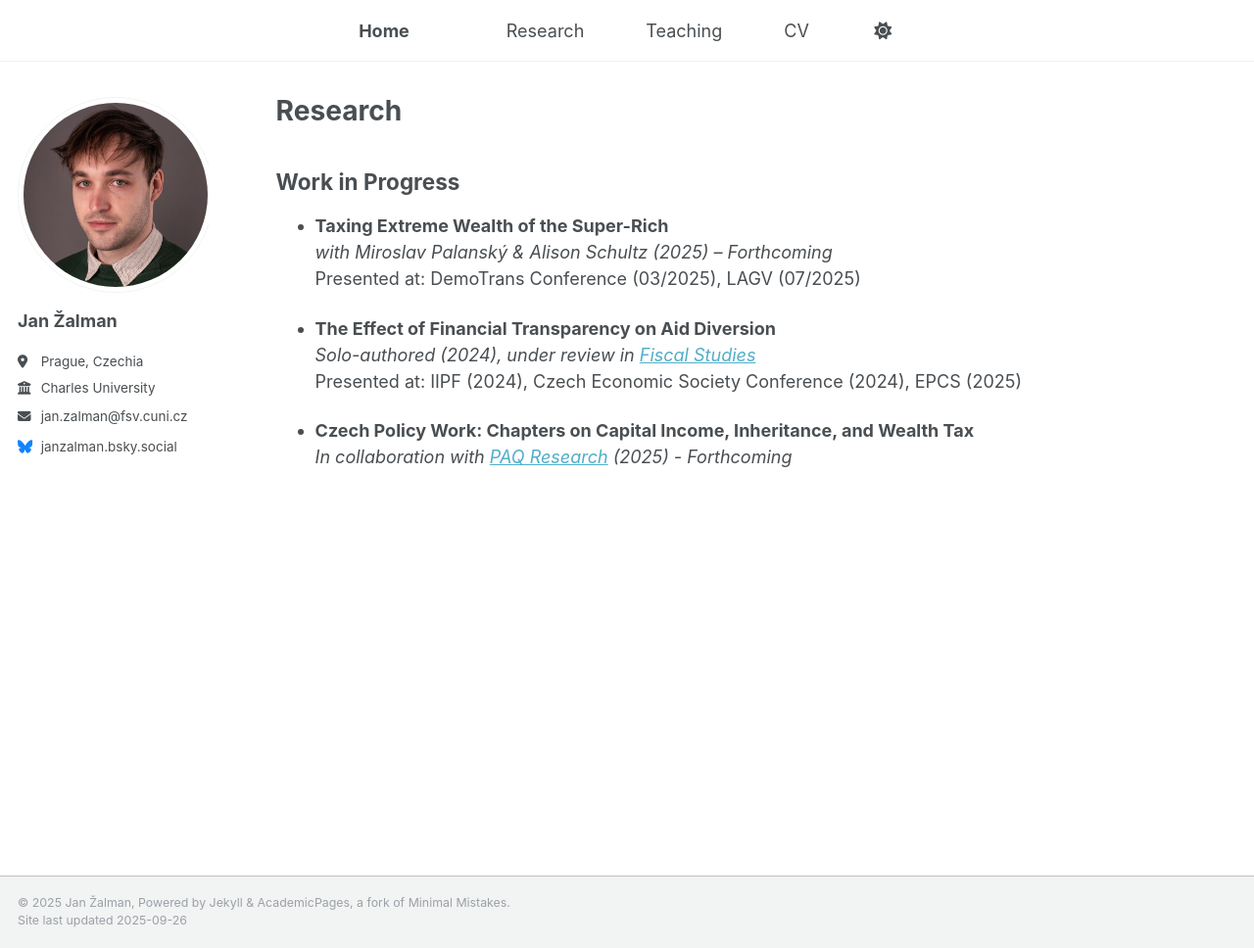
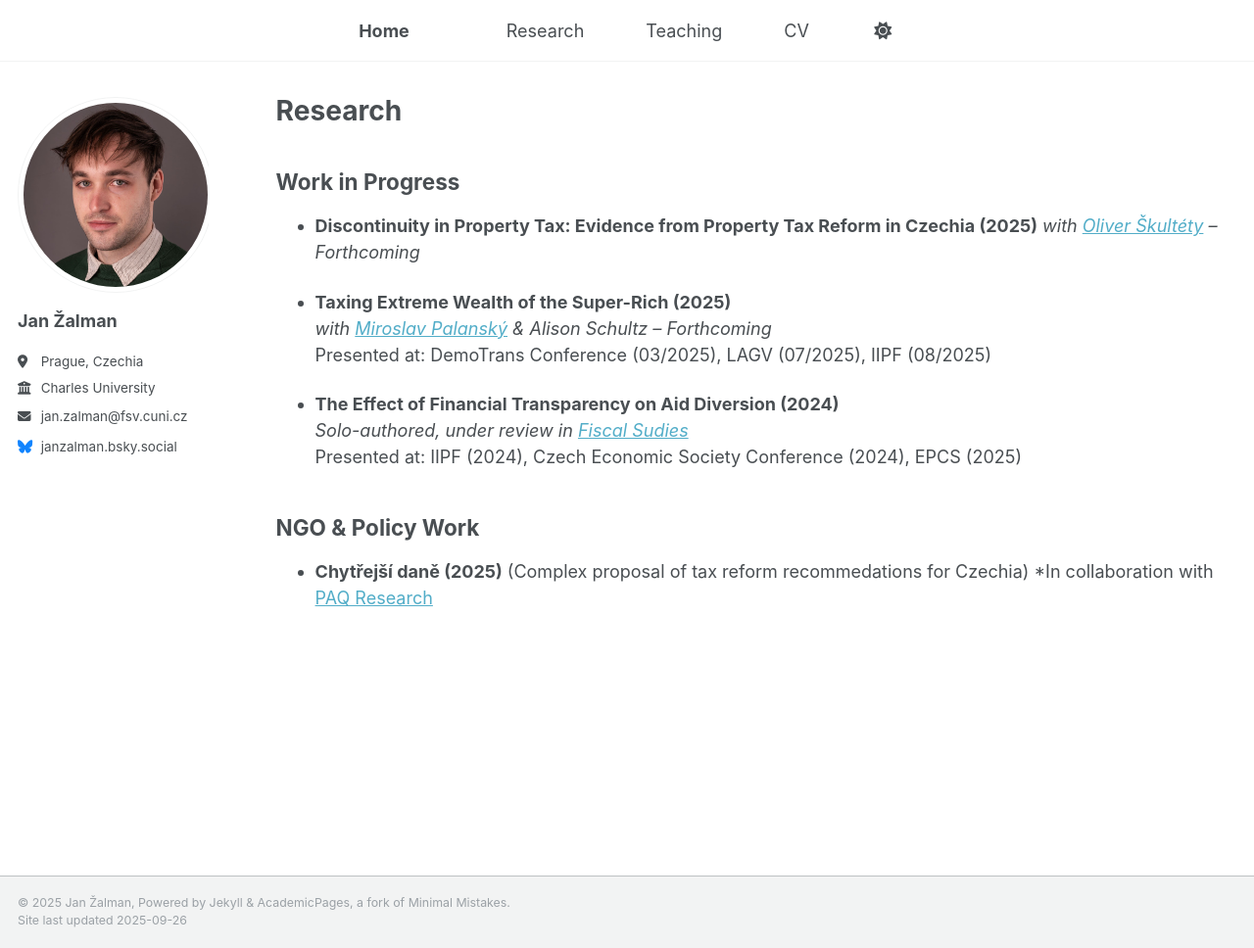
Before and after one commit to janzalman/janzalman.github.io, a Jekyll site: the page built from _pages/research.md, in a window 1280 px wide and 968 px high. Shown: the whole window at 98% size. Built offline with Jekyll 4.4.1, drawn with Linux system fonts in a browser that asks for light colours.

Commit message:
Update research.md

```diff
--- a/_pages/research.md
+++ b/_pages/research.md
@@ -5,14 +5,17 @@ permalink: /research/
 ---
 
 ## Work in Progress
+- **Discontinuity in Property Tax: Evidence from Property Tax Reform in Czechia (2025)**
+  *with [Oliver Škultéty](https://ies.fsv.cuni.cz/en/contacts/institute-members/89209997) – Forthcoming*
 
-- **Taxing Extreme Wealth of the Super-Rich**
-  *with Miroslav Palanský & Alison Schultz (2025) – Forthcoming*
-  Presented at: DemoTrans Conference (03/2025), LAGV (07/2025)
+- **Taxing Extreme Wealth of the Super-Rich (2025)**
+  *with [Miroslav Palanský](https://miroslavpalansky.cz/) & Alison Schultz – Forthcoming*
+  Presented at: DemoTrans Conference (03/2025), LAGV (07/2025), IIPF (08/2025)
 
-- **The Effect of Financial Transparency on Aid Diversion**
-  *Solo-authored (2024), under review in [Fiscal Studies](https://onlinelibrary.wiley.com/journal/14755890)*
+- **The Effect of Financial Transparency on Aid Diversion (2024)**
+  *Solo-authored, under review in [Fiscal Sudies](https://onlinelibrary.wiley.com/journal/14755890)*
   Presented at: IIPF (2024), Czech Economic Society Conference (2024), EPCS (2025)
 
-- **Czech Policy Work: Chapters on Capital Income, Inheritance, and Wealth Tax**
-  *In collaboration with [PAQ Research](https://www.paqresearch.cz/) (2025) - Forthcoming*
+## NGO & Policy Work
+- **Chytřejší daně (2025)** (Complex proposal of tax reform recommedations for Czechia)
+  *In collaboration with [PAQ Research](https://www.paqresearch.cz/)
```
